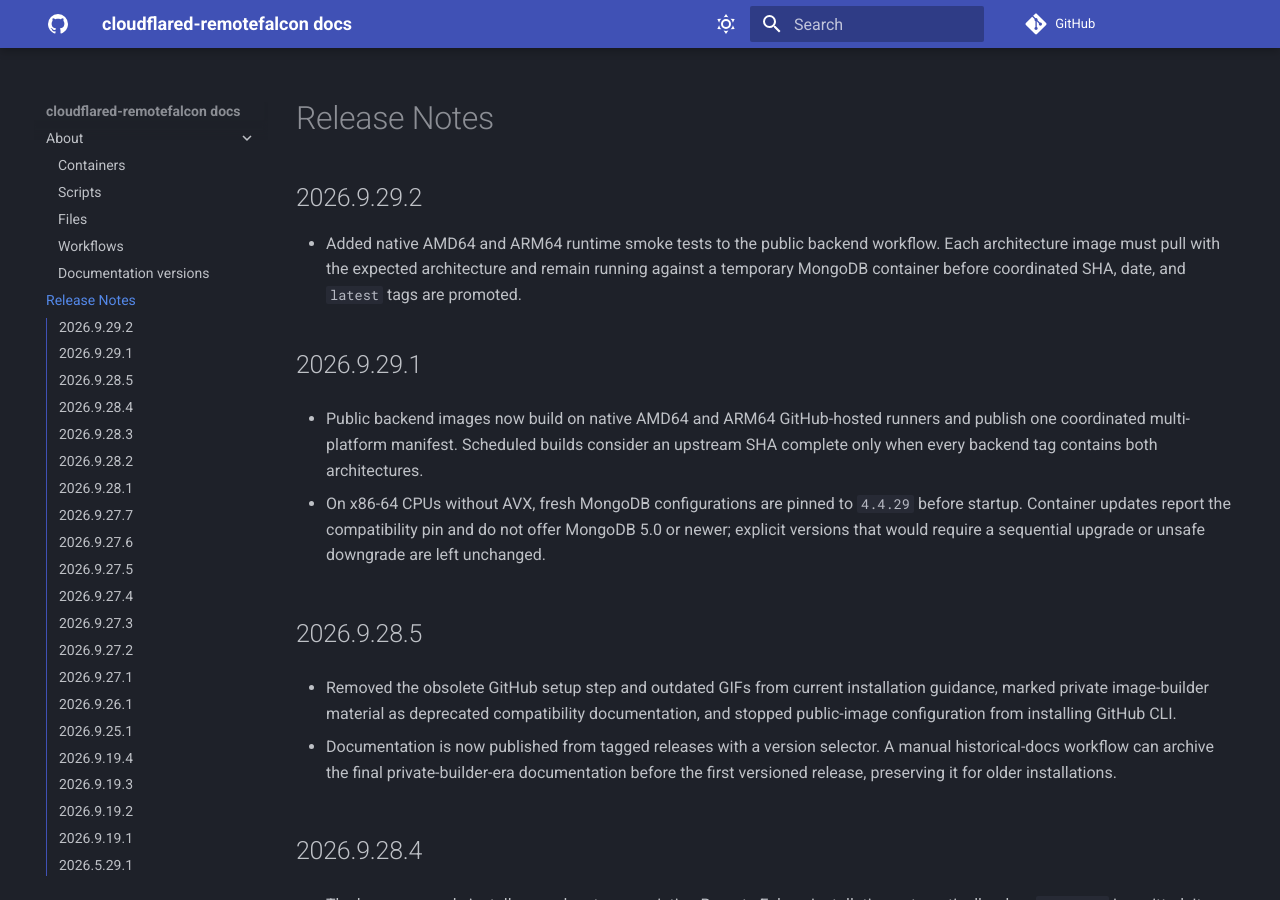
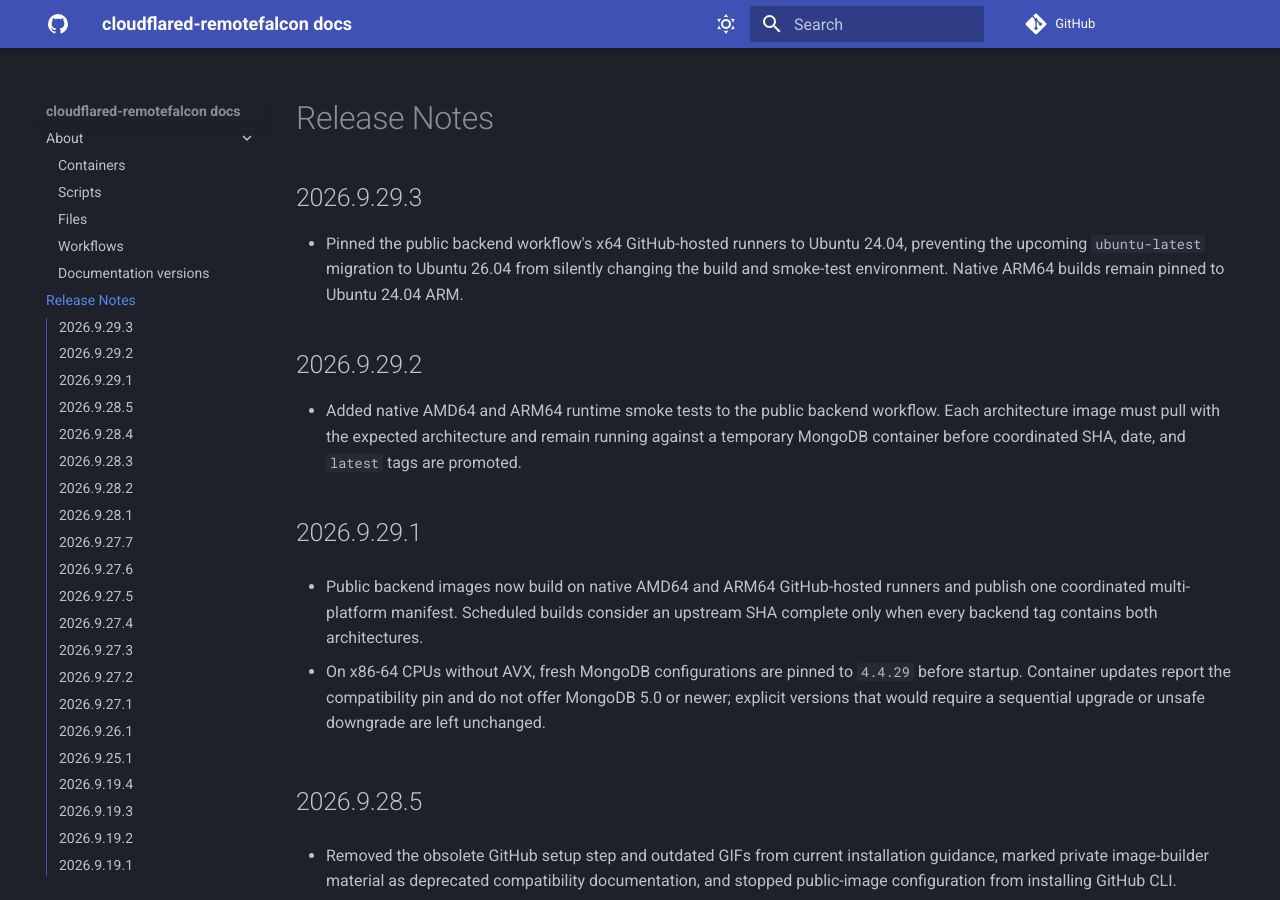
Before and after one commit to Ne0n09/cloudflared-remotefalcon, an MkDocs documentation site: the page built from docs/release-notes.md, in a window 1280 px wide and 900 px high. Built offline with MkDocs 1.6.1 and Material for MkDocs 9.7.7, drawn with Linux system fonts in a browser that asks for light colours; comment, search, counter and statistics services are not loaded; the version menu is left out.

Commit message:
Pin public image runners to Ubuntu 24.04

```diff
--- a/docs/release-notes.md
+++ b/docs/release-notes.md
@@ -1,4 +1,8 @@
 # Release Notes
+
+## 2026.9.29.3
+
+- Pinned the public backend workflow's x64 GitHub-hosted runners to Ubuntu 24.04, preventing the upcoming `ubuntu-latest` migration to Ubuntu 26.04 from silently changing the build and smoke-test environment. Native ARM64 builds remain pinned to Ubuntu 24.04 ARM.
 
 ## 2026.9.29.2
 
```
Also changed, not shown: docs/about/workflows.md (+1 -1 lines), 3 other files.
